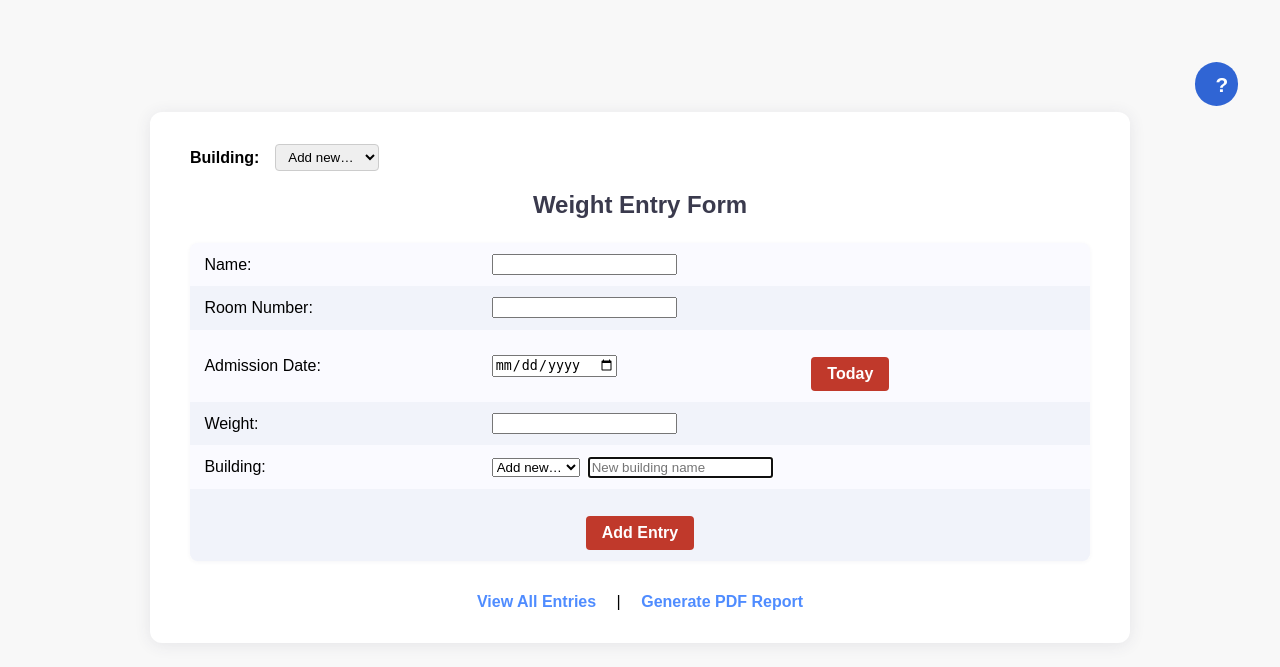
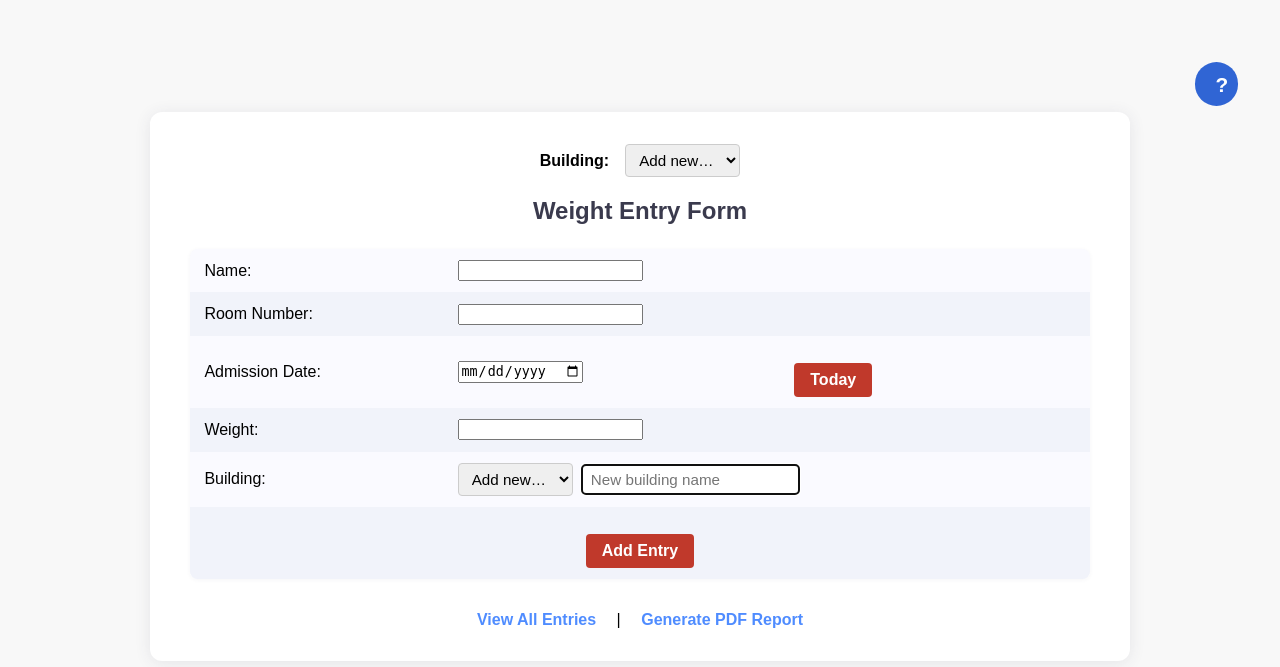
Before and after one commit to MatthewFletcher/Weight-Manager, a FastAPI app: template templates/entry_form.html in a window 1280 px wide. Shown: the top 667 px of the page. Run offline with FastAPI, Linux system fonts and the light colour scheme; the template is opened without the code that fills it, so the values that code supplies are empty.

Commit message:
update css

```diff
--- a/static/style.css
+++ b/static/style.css
@@ -271,7 +271,6 @@ input[type="number"] {
   -moz-appearance: textfield;
 }
 
-
 body {
   font-family: Arial, sans-serif;
   text-align: center;
@@ -310,6 +309,7 @@ button {
   border: none;
   border-radius: 4px;
   cursor: pointer;
+  transition: background-color 0.2s ease;
 }
 
 button:hover {
@@ -335,8 +335,10 @@ pre {
   margin-bottom: 1em;
 }
 
-label[for$="building-select"] {
+label[for$="building-select"],
+label[for$="entries-building-select"] {
   margin-right: 0.5em;
+  font-weight: bold;
 }
 
 /* Building filter form styling */
@@ -346,29 +348,40 @@ label[for$="building-select"] {
   align-items: center;
   gap: 0.5em;
   margin-bottom: 1em;
-}
-
-#building-filter-form label,
-#entries-building-filter-form label {
-  font-weight: bold;
+  justify-content: center;
 }
 
 #building-filter-form select,
-#entries-building-filter-form select {
-  padding: 0.3em 0.6em;
+#entries-building-filter-form select,
+#building,
+#building-new {
+  padding: 0.4em 0.6em;
   border: 1px solid #ccc;
   border-radius: 4px;
+  font-size: 0.95em;
 }
 
 #building-new-filter,
-#entries-building-new-filter {
-  min-width: 14ch;
-  padding: 0.3em 0.6em;
+#entries-building-new-filter,
+#building-new {
+  min-width: 16ch;
+  padding: 0.4em 0.6em;
   border: 1px solid #ccc;
   border-radius: 4px;
+  font-size: 0.95em;
+  transition: opacity 0.2s ease, max-width 0.3s ease;
 }
 
-/* Optional: Match button styles if you add a submit button */
+#building-new-filter[style*="display:none"],
+#entries-building-new-filter[style*="display:none"],
+#building-new[style*="display:none"] {
+  opacity: 0;
+  max-width: 0;
+  padding: 0;
+  border: none;
+}
+
+/* Match button styles if you add a submit button */
 #building-filter-form button,
 #entries-building-filter-form button {
   padding: 0.4em 0.8em;
@@ -377,6 +390,7 @@ label[for$="building-select"] {
   border: none;
   border-radius: 4px;
   cursor: pointer;
+  transition: background-color 0.2s ease;
 }
 
 #building-filter-form button:hover,
```
